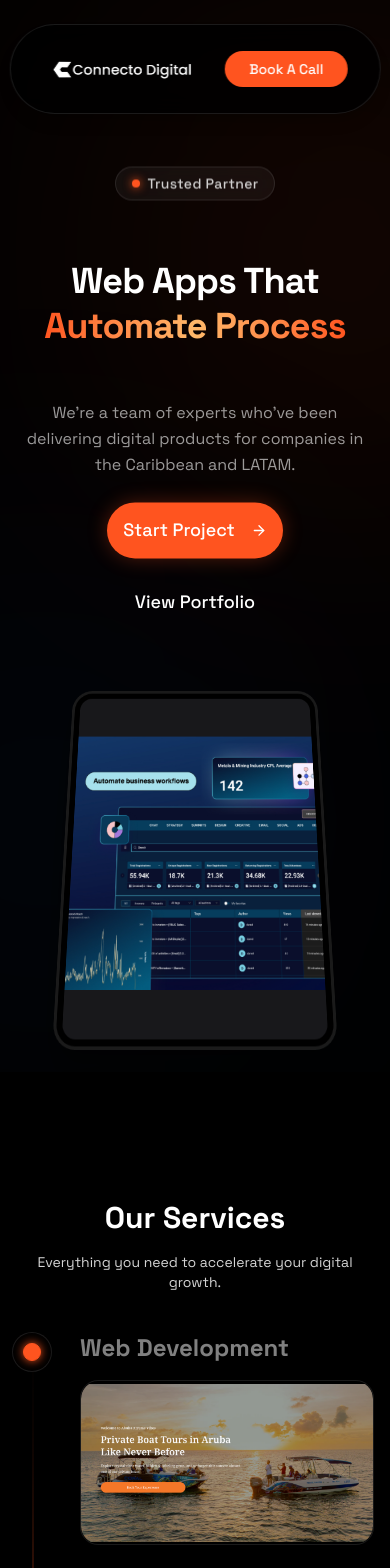
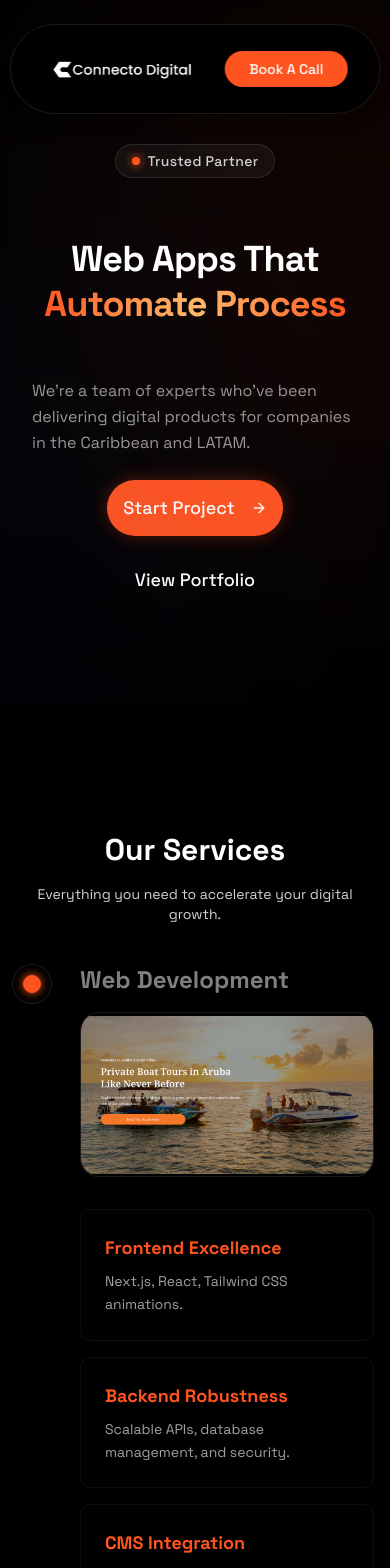
Before and after one commit to ConnectoDigital/Connecto-Digital-Website, a Next.js app: page / in a window 390 px wide. Shown: the top 1568 px of the page. Built offline with nearby package versions, Linux system fonts and the light colour scheme.

Commit message:
fix: Remove tablet/scroll animation from mobile hero section
On mobile, show hero content directly without the ContainerScroll
tablet animation which caused excessive height and blank space.
Desktop keeps the full tablet scroll effect.

```diff
--- a/src/components/HeroSection.tsx
+++ b/src/components/HeroSection.tsx
@@ -37,14 +37,7 @@ export default function HeroSection() {
         return () => clearInterval(interval);
     }, []);
 
-    return (
-        <section className="relative bg-black overflow-hidden flex flex-col pt-28 md:pt-36">
-            {/* Background Gradients */}
-            <div className="absolute top-0 left-1/4 w-[500px] h-[500px] bg-primary/10 rounded-full blur-[150px] pointer-events-none" />
-            <div className="absolute bottom-0 right-1/4 w-[500px] h-[500px] bg-blue-500/5 rounded-full blur-[150px] pointer-events-none" />
-
-            <ContainerScroll
-                titleComponent={
+    const heroContent = (
         <div className="flex flex-col items-center">
             <motion.div
                 initial={{ opacity: 0, y: 20 }}
@@ -93,27 +86,33 @@ export default function HeroSection() {
                 </a>
             </motion.div>
         </div>
-                }
-            >
+    );
+
+    return (
+        <section className="relative bg-black overflow-hidden flex flex-col pt-28 md:pt-36">
+            {/* Background Gradients */}
+            <div className="absolute top-0 left-1/4 w-[500px] h-[500px] bg-primary/10 rounded-full blur-[150px] pointer-events-none" />
+            <div className="absolute bottom-0 right-1/4 w-[500px] h-[500px] bg-blue-500/5 rounded-full blur-[150px] pointer-events-none" />
+
+            {/* Mobile: no tablet, just hero content */}
+            <div className="md:hidden px-4 pb-16">
+                {heroContent}
+            </div>
+
+            {/* Desktop: full ContainerScroll with tablet */}
+            <div className="hidden md:block">
+                <ContainerScroll titleComponent={heroContent}>
                     <div className="w-full h-full relative rounded-3xl overflow-hidden">
-                    {/* Mobile image */}
-                    <Image
-                        src="/ai-dashboard.png"
-                        alt="AI Automation Agent"
-                        fill
-                        priority
-                        className="object-contain md:hidden"
-                    />
-                    {/* Desktop image */}
                         <Image
                             src="/automationagent.jpeg"
                             alt="AI Automation Agent"
                             fill
                             priority
-                        className="object-contain hidden md:block"
+                            className="object-contain"
                         />
                     </div>
                 </ContainerScroll>
+            </div>
         </section>
     );
 }
```
Lines whose indentation alone changed are shown as unchanged.
